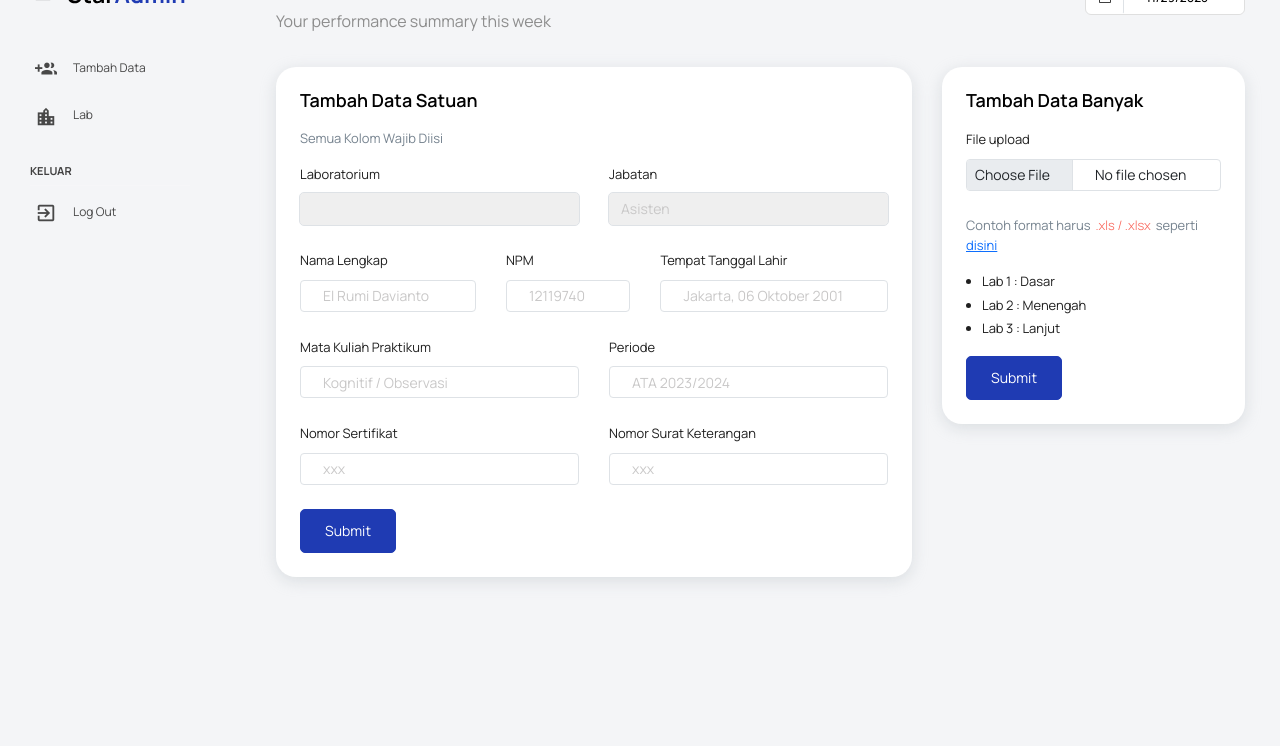
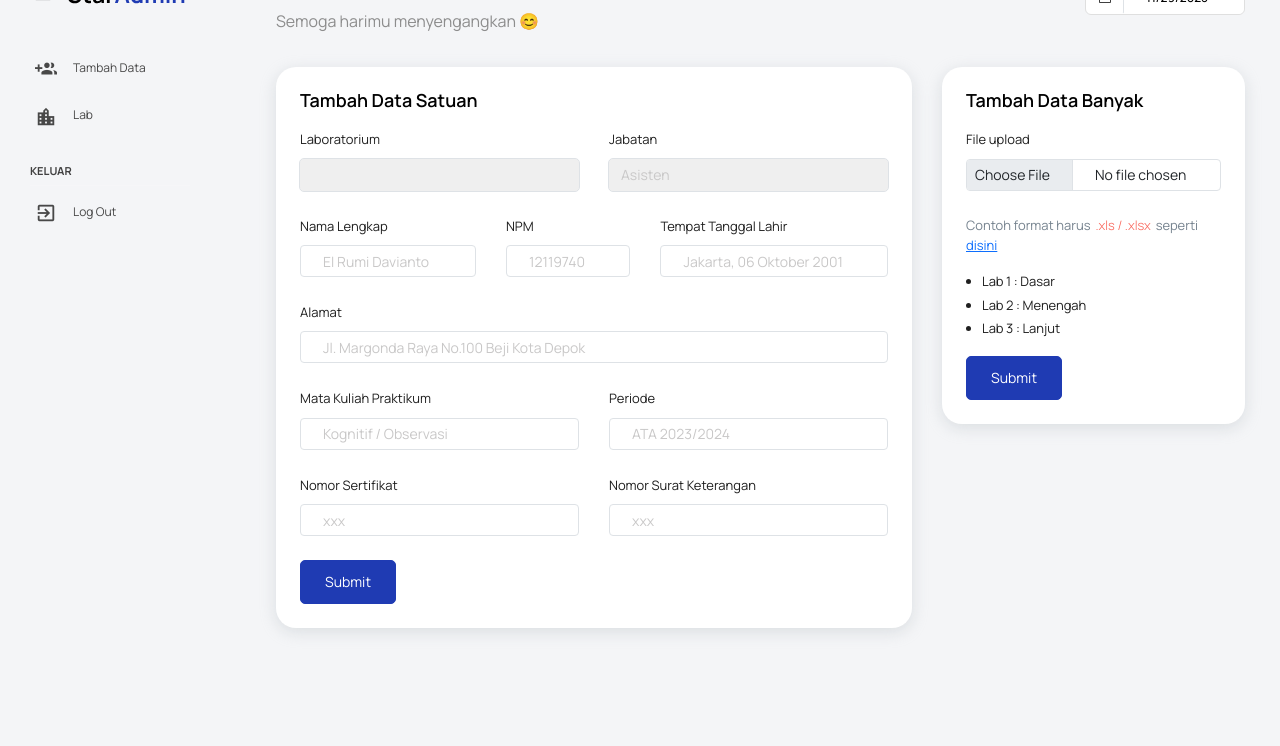
Before and after one commit to hansevant/cert-gen-ci4, a CodeIgniter 4 app: template app/Views/auth/tambah.php in a window 1280 px wide. Shown: the part 54-800 px from the top of the page. Run offline with PHP 8.4 and a stand-in for CodeIgniter, Linux system fonts and the light colour scheme; the template is opened without the code that fills it, so the values that code supplies are empty; some libraries are stand-ins or nearby versions.

Commit message:
alamat column added /feat

```diff
--- a/app/Models/ModelUsers.php
+++ b/app/Models/ModelUsers.php
@@ -8,7 +8,7 @@ class ModelUsers extends Model {
     protected $table = 'users';
     protected $primaryKey = 'user_id';
 
-    protected $allowedFields = ['lab_id', 'period', 'cert', 'sk', 'name', 'npm', 'ttl', 'role', 'praktikum'];
+    protected $allowedFields = ['lab_id', 'period', 'cert', 'alamat', 'sk', 'name', 'npm', 'ttl', 'role', 'praktikum'];
 
     public function insertData($data)
     {
--- a/app/Views/auth/tambah.php
+++ b/app/Views/auth/tambah.php
@@ -7,9 +7,6 @@
               <div class="card">
                 <div class="card-body">
                   <h4 class="card-title">Tambah Data Satuan</h4>
-                  <p class="card-description">
-                   Semua Kolom Wajib Diisi
-                  </p>
                   <form class="forms-sample" action="" method="POST">
                     <div class="row">
                       <div class="col-6">
@@ -52,6 +49,15 @@
                         <div class="form-group">
                           <label for="ttl">Tempat Tanggal Lahir</label>
                           <input type="text" class="form-control" id="ttl" placeholder="Jakarta, 06 Oktober 2001" name="ttl" required>
+                        </div>
+                      </div>
+                    </div>
+
+                    <div class="row">
+                      <div class="col-12">
+                        <div class="form-group">
+                          <label for="alamat">Alamat</label>
+                          <input type="text" class="form-control" id="alamat" placeholder="Jl. Margonda Raya No.100 Beji Kota Depok" name="alamat" required>
                         </div>
                       </div>
                     </div>
--- a/app/Views/template/header.php
+++ b/app/Views/template/header.php
@@ -53,7 +53,7 @@
         <ul class="navbar-nav">
           <li class="nav-item font-weight-semibold d-none d-lg-block ms-0">
             <h1 class="welcome-text">Good Morning, <span class="text-black fw-bold"><?= session()->get('session') ?></span></h1>
-            <h3 class="welcome-sub-text">Your performance summary this week </h3>
+            <h3 class="welcome-sub-text">Semoga harimu menyengangkan 😊 </h3>
           </li>
         </ul>
         <ul class="navbar-nav ms-auto">
```
Also changed, not shown: app/Controllers/Auth.php (+7 -4 lines), app/Controllers/PrintGen.php (+20 -7 lines), app/Views/auth/edit.php (+9 -0 lines), db/cert_gen_lab.sql (+5 -4 lines), public/templates/sk.png.
